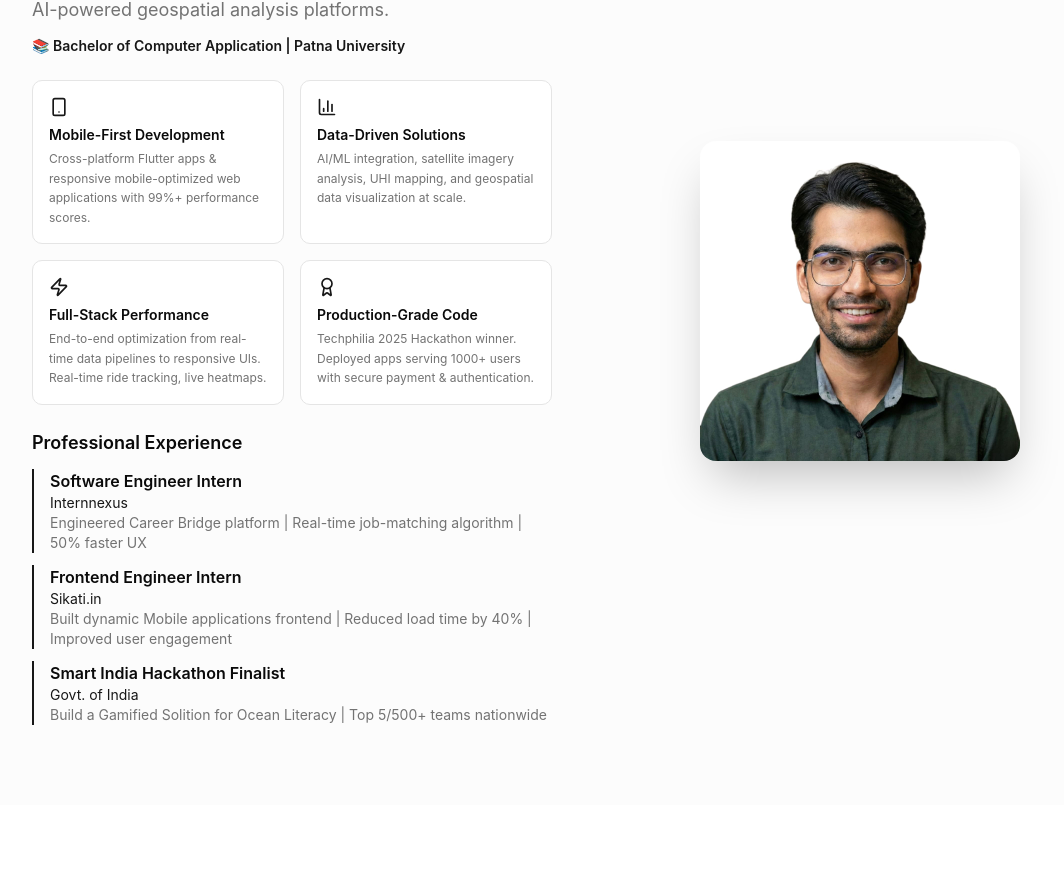
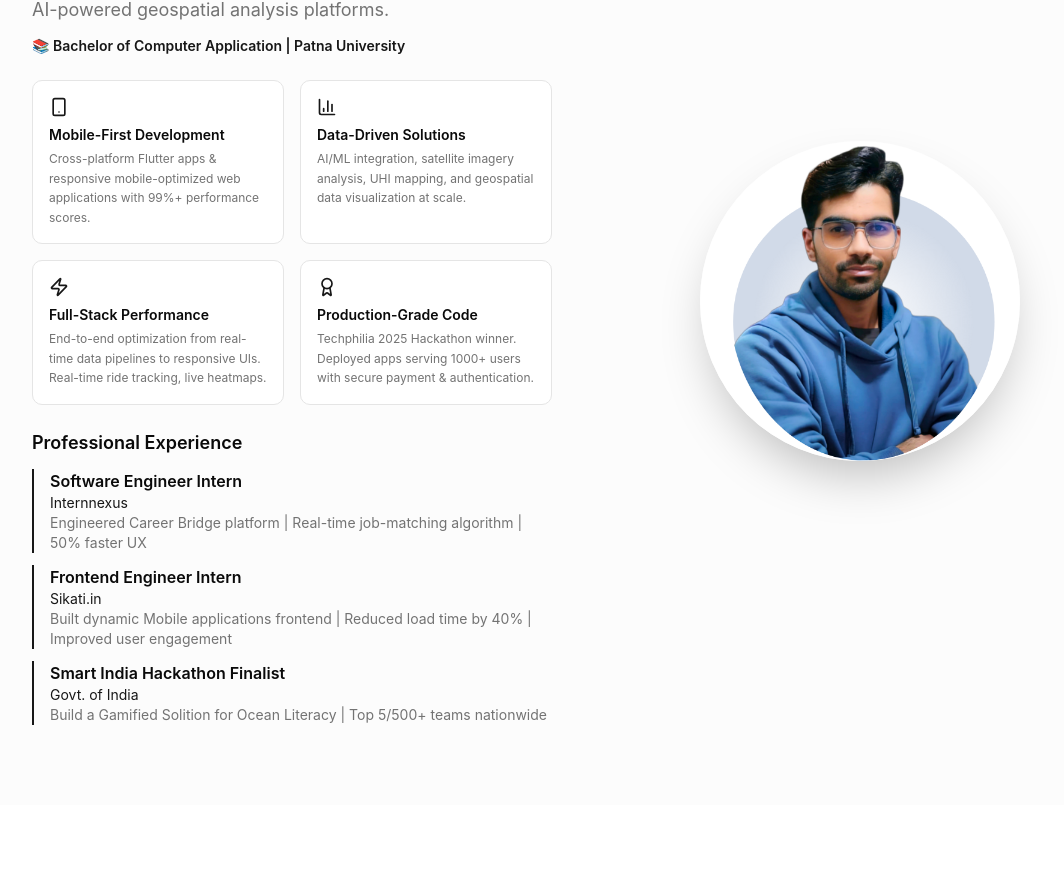
Before and after one commit to 2910Shubham/Shubham_portfolio, a React (Vite) app: page / in a window 1280 px wide. Shown: the part 1178-2065 px from the top of the page, without its empty margins (64-1128 px from the left). Built offline with nearby package versions, Linux system fonts and the light colour scheme.

Commit message:
update image

```diff
--- a/src/components/about-section.tsx
+++ b/src/components/about-section.tsx
@@ -132,9 +132,9 @@ export default function AboutSection() {
             className="order-1 lg:order-2 flex justify-center"
           >
             <img
-              src="images/mypic.jpeg"
+              src="images/shubham1.png"
               alt="Shubham Kumar Mishra - Professional Developer Portrait"
-              className="w-80 h-80 rounded-2xl shadow-2xl object-cover hover-lift"
+              className="w-80 h-80 rounded-full shadow-2xl object-cover hover-lift"
             />
           </motion.div>
         </div>
```
Also changed, not shown: public/images/shubham.png (added), public/images/shubham1.png (added).
